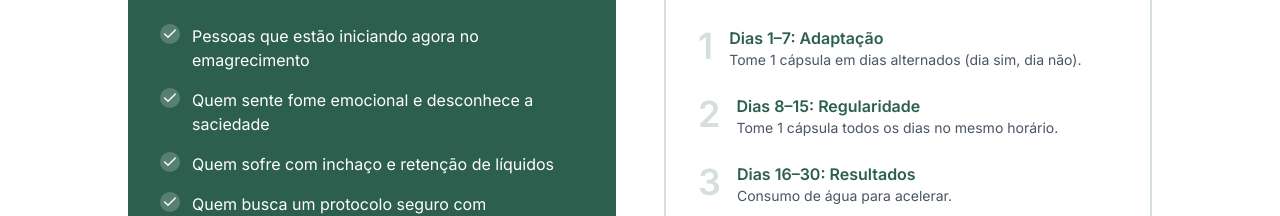
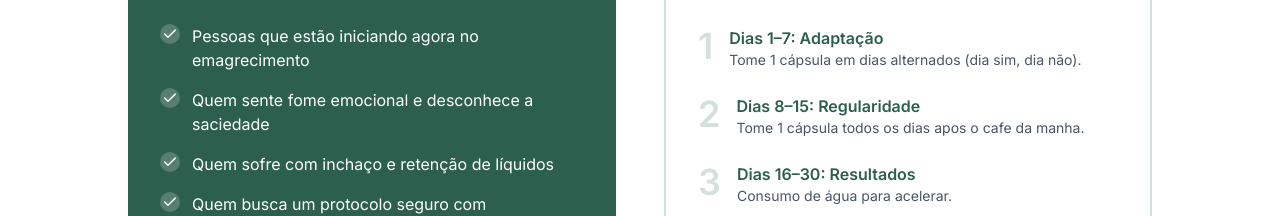
Before and after one commit to agenciavortexia1-debug/Rosimar-emagrecedores, a React (Vite) app: page / in a window 1280 px wide. Shown: the part 1972-2188 px from the top of the page. Built offline with nearby package versions, Linux system fonts and the light colour scheme.

Commit message:
Add files via upload

```diff
--- a/src/App.tsx
+++ b/src/App.tsx
@@ -407,7 +407,7 @@ Aguardo as instruções para finalizar! 😊`;
               <div className="space-y-6">
                 {[
                   { title: "Dias 1–7: Adaptação", desc: "Tome 1 cápsula em dias alternados (dia sim, dia não)." },
-                  { title: "Dias 8–15: Regularidade", desc: "Tome 1 cápsula todos os dias no mesmo horário." },
+                  { title: "Dias 8–15: Regularidade", desc: "Tome 1 cápsula todos os dias apos o cafe da manha." },
                   { title: "Dias 16–30: Resultados", desc: "Consumo de água para acelerar." }
                 ].map((step, id) => (
                   <div key={id} className="flex gap-4">
@@ -509,7 +509,7 @@ Aguardo as instruções para finalizar! 😊`;
               <div className="space-y-6">
                 {[
                   { title: "Dias 1–7: Adaptação", desc: "Tome 1 cápsula em dias alternados." },
-                  { title: "Dias 8–15: Regularidade", desc: "Tome 1 cápsula todos os dias no mesmo horário." },
+                  { title: "Dias 8–15: Regularidade", desc: "Tome 1 cápsula todos os dias apos o cafe da manha." },
                   { title: "Dias 16–30: Resultados", desc: "Protocolo completo com foco máximo em água." }
                 ].map((step, id) => (
                   <div key={id} className="flex gap-4">
```
